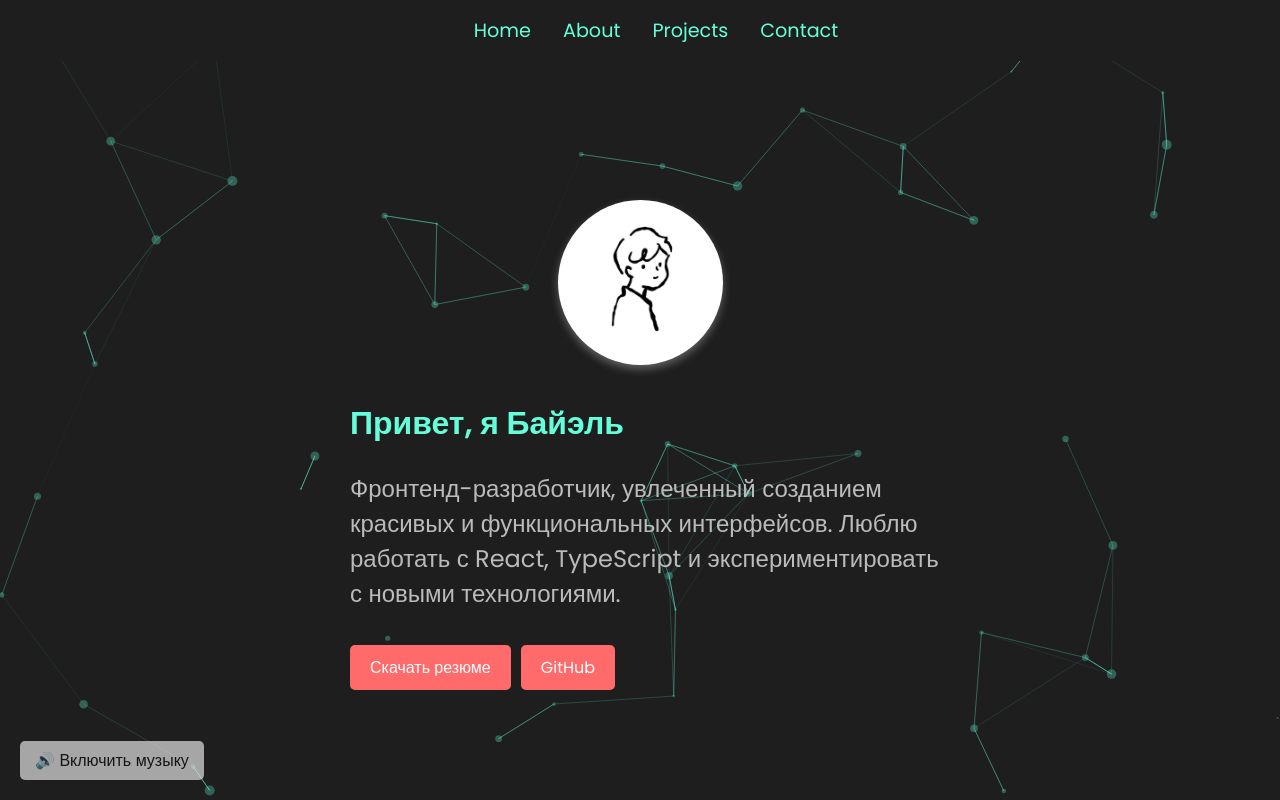
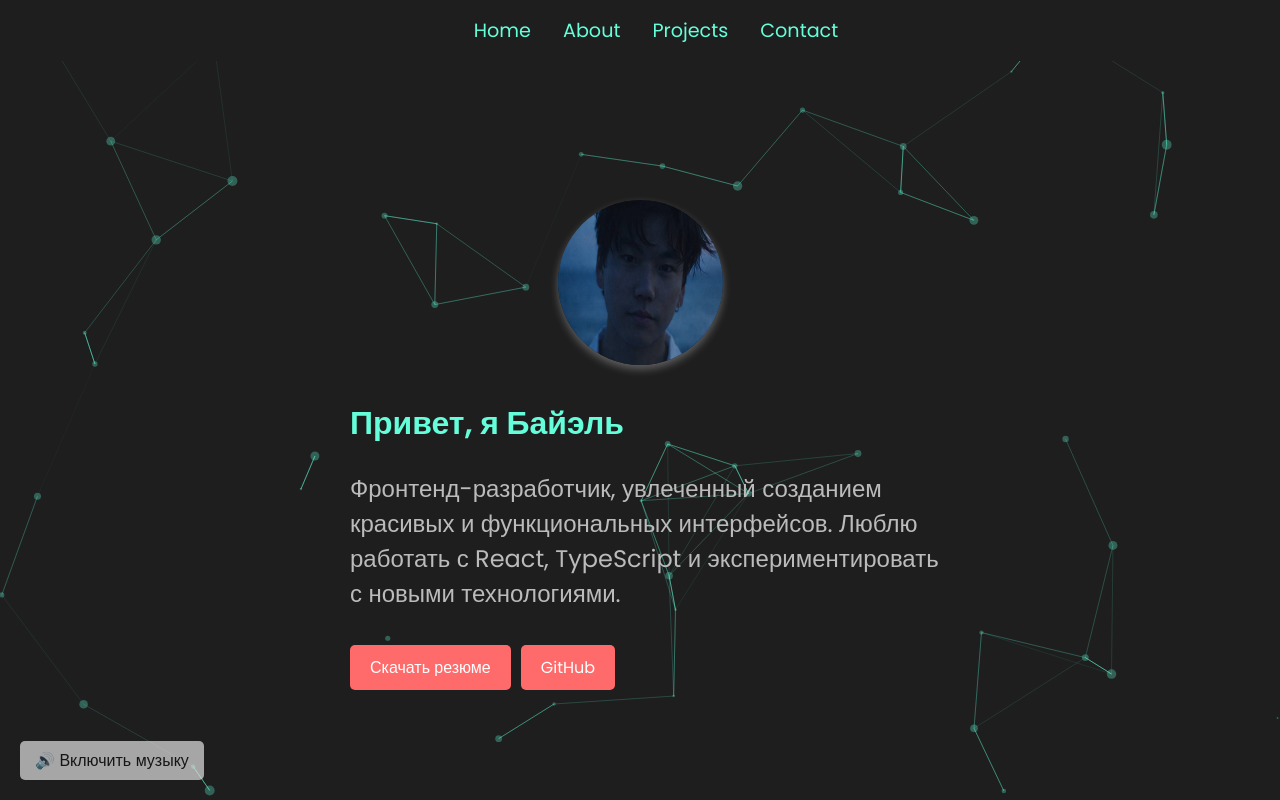
Before and after one commit to genssi/my-portfolio, a React (Create React App) app: page /about in a window 1280 px wide. Shown: the top 800 px of the page. Built offline with nearby package versions, Linux system fonts and the light colour scheme.

Commit message:
update icon

```diff
--- a/src/components/pages/About.tsx
+++ b/src/components/pages/About.tsx
@@ -109,7 +109,7 @@ const About: React.FC = () => {
             transition={{ duration: 1 }}
         >
             <div className="about-img">
-                <img src="/assets/smilee.jpg" alt="Bayel" loading="eager" />
+                <img src="/assets/iam.jpg" alt="Bayel" loading="eager" />
             </div>
             <div className="about-content">
                 <h1>Привет, я Байэль</h1>
```
Also changed, not shown: public/assets/iam.jpg (added), public/assets/smilee.jpg (deleted).
